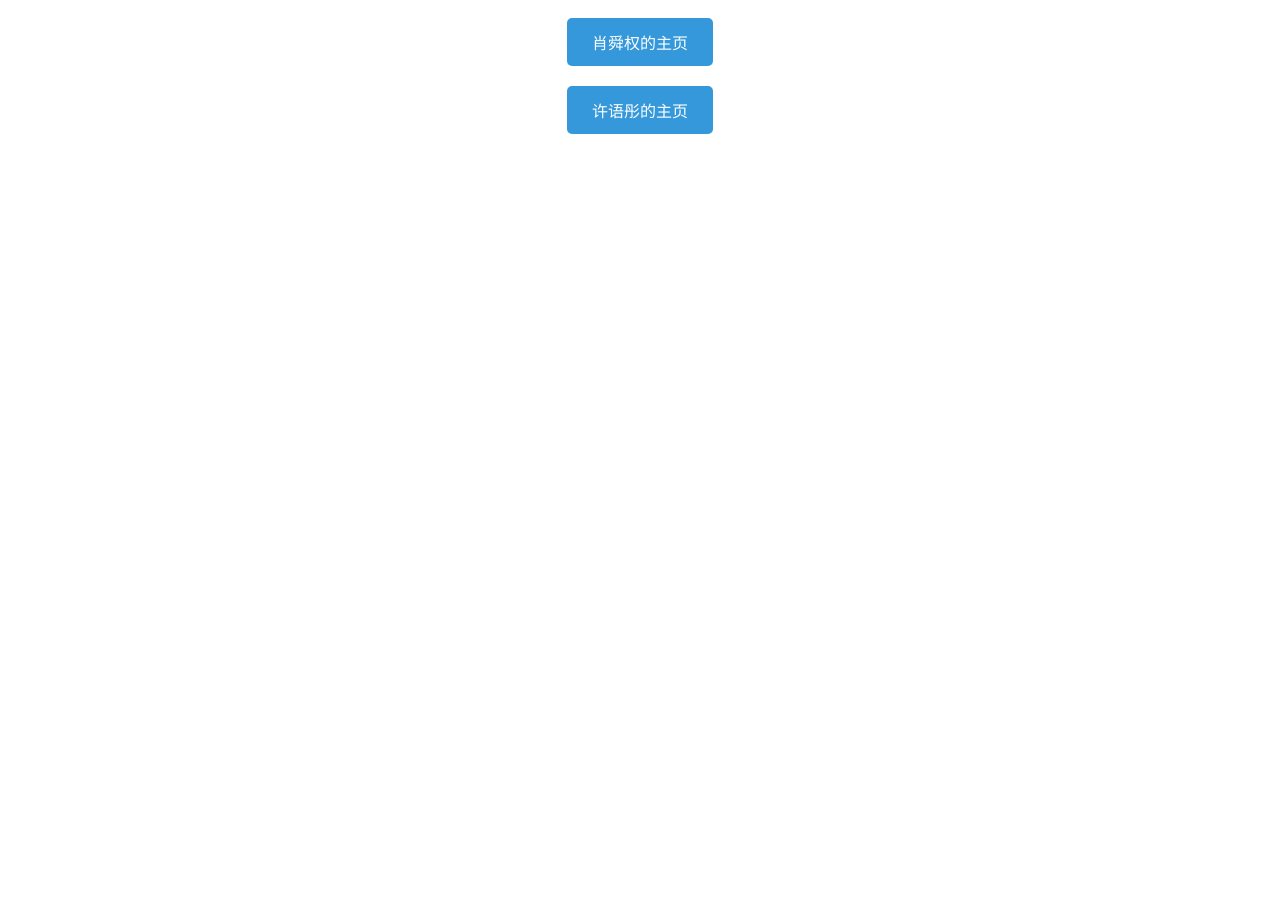
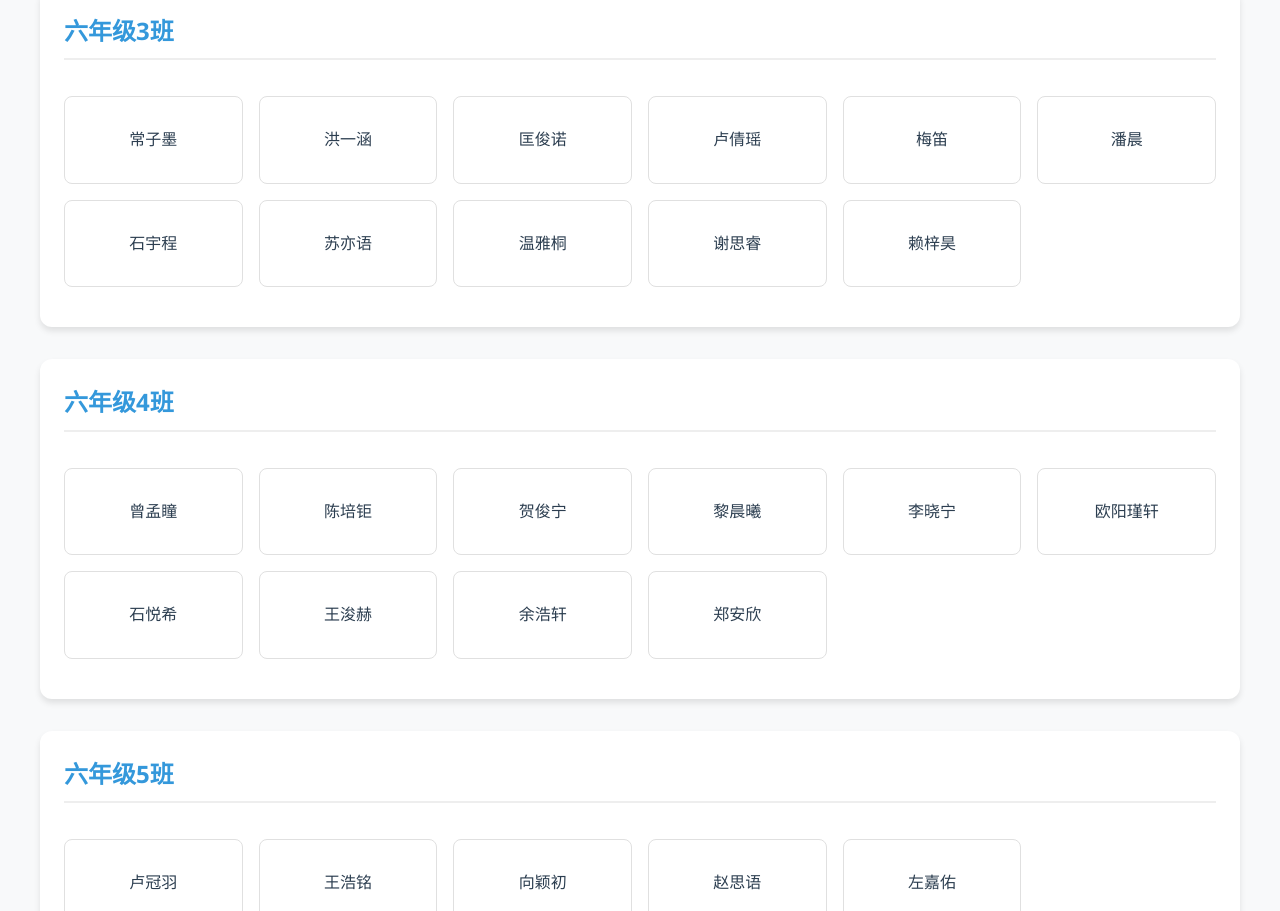
Before and after one commit to qqe3211457/test, a plain HTML site: page index.html in a window 1280 px wide. Shown: the part 167-1078 px from the top of the page. Before the commit the page ends 800 px from the top, so only its background shows below. Drawn offline with Linux system fonts and the light colour scheme.

Commit message:
Add files via upload

```diff
--- a/index.html
+++ b/index.html
@@ -2,36 +2,149 @@
 <html lang="zh-CN">
 <head>
     <meta charset="UTF-8">
-    <title>个人主页导航</title>
+    <title>学生信息导航系统</title>
     <style>
-        body { font-family: Arial, sans-serif; max-width: 800px; margin: 50px auto; }
-        h1 { color: #2c3e50; text-align: center; }
-        .nav-list { list-style: none; padding: 0; }
-        .nav-item { margin: 20px 0; text-align: center; }
-        a {
-            display: inline-block;
-            padding: 12px 25px;
-            background: #3498db;
-            color: white;
+        :root {
+            --primary-color: #2c3e50;
+            --secondary-color: #3498db;
+            --background: #f8f9fa;
+        }
+        body {
+            font-family: 'Segoe UI', system-ui, sans-serif;
+            line-height: 1.6;
+            margin: 0;
+            padding: 2rem;
+            background-color: var(--background);
+        }
+        .container {
+            max-width: 1200px;
+            margin: 0 auto;
+        }
+        .class-group {
+            background: white;
+            border-radius: 12px;
+            box-shadow: 0 4px 6px rgba(0,0,0,0.1);
+            margin-bottom: 2rem;
+            padding: 1.5rem;
+            transition: transform 0.2s;
+        }
+        .class-group:hover {
+            transform: translateY(-2px);
+        }
+        h1 {
+            color: var(--primary-color);
+            text-align: center;
+            margin-bottom: 2rem;
+            font-size: 2.5rem;
+        }
+        h2 {
+            color: var(--secondary-color);
+            margin-top: 0;
+            padding-bottom: 0.5rem;
+            border-bottom: 2px solid #eee;
+        }
+        .student-grid {
+            display: grid;
+            grid-template-columns: repeat(auto-fill, minmax(160px, 1fr));
+            gap: 1rem;
+            padding: 1rem 0;
+        }
+        .student-card {
+            display: flex;
+            align-items: center;
+            justify-content: center;
+            padding: 0.8rem;
+            background: #fff;
+            border-radius: 8px;
+            border: 1px solid #e0e0e0;
+            transition: all 0.3s cubic-bezier(0.4, 0, 0.2, 1);
             text-decoration: none;
-            border-radius: 5px;
-            transition: background 0.3s;
+            color: var(--primary-color);
+            min-height: 60px;
         }
-        a:hover { background: #2980b9; }
+        .student-card:hover {
+            border-color: var(--secondary-color);
+            box-shadow: 0 3px 12px rgba(52,152,219,0.2);
+            transform: translateY(-2px);
+        }
+        @media (max-width: 768px) {
+            body {
+                padding: 1rem;
+            }
+            .student-grid {
+                grid-template-columns: repeat(auto-fill, minmax(120px, 1fr));
+            }
+        }
     </style>
 </head>
 <body>
-    <h1>个人主页导航</h1>
-    <ul class="nav-list">
-        <li class="nav-item">
-            <a href="许语彤.html">林玟月的主页</a>
-        </li>
-        <li class="nav-item">
-            <a href="肖舜权.html">肖舜权的主页</a>
-        </li>
-        <li class="nav-item">
-            <a href="许语彤.html">许语彤的主页</a>
-        </li>
-    </ul>
+    <div class="container">
+        <h1>学生个人主页导航系统</h1>
+
+        <!-- 班级63 -->
+        <div class="class-group">
+            <h2>六年级3班</h2>
+            <div class="student-grid">
+                <a href="students/63常子墨.html" class="student-card">常子墨</a>
+                <a href="students/63洪一涵.html" class="student-card">洪一涵</a>
+                <a href="students/63匡俊诺.html" class="student-card">匡俊诺</a>
+                <a href="students/63卢倩瑶.html" class="student-card">卢倩瑶</a>
+                <a href="students/63梅笛.html" class="student-card">梅笛</a>
+                <a href="students/63潘晨.html" class="student-card">潘晨</a>
+                <a href="students/63石宇程.html" class="student-card">石宇程</a>
+                <a href="students/63苏亦语.html" class="student-card">苏亦语</a>
+                <a href="students/63温雅桐.html" class="student-card">温雅桐</a>
+                <a href="students/63谢思睿.html" class="student-card">谢思睿</a>
+                <a href="students/63赖梓昊.html" class="student-card">赖梓昊</a>
+            </div>
+        </div>
+
+        <!-- 班级64 -->
+        <div class="class-group">
+            <h2>六年级4班</h2>
+            <div class="student-grid">
+                <a href="students/64曾孟瞳.html" class="student-card">曾孟瞳</a>
+                <a href="students/64陈培钜.html" class="student-card">陈培钜</a>
+                <a href="students/64贺俊宁.html" class="student-card">贺俊宁</a>
+                <a href="students/64黎晨曦.html" class="student-card">黎晨曦</a>
+                <a href="students/64李晓宁.html" class="student-card">李晓宁</a>
+                <a href="students/64欧阳瑾轩.html" class="student-card">欧阳瑾轩</a>
+                <a href="students/64石悦希.html" class="student-card">石悦希</a>
+                <a href="students/64王浚赫.html" class="student-card">王浚赫</a>
+                <a href="students/64余浩轩.html" class="student-card">余浩轩</a>
+                <a href="students/64郑安欣.html" class="student-card">郑安欣</a>
+            </div>
+        </div>
+
+        <!-- 班级65 -->
+        <div class="class-group">
+            <h2>六年级5班</h2>
+            <div class="student-grid">
+                <a href="students/65卢冠羽.html" class="student-card">卢冠羽</a>
+                <a href="students/65王浩铭.html" class="student-card">王浩铭</a>
+                <a href="students/65向颖初.html" class="student-card">向颖初</a>
+                <a href="students/65赵思语.html" class="student-card">赵思语</a>
+                <a href="students/65左嘉佑.html" class="student-card">左嘉佑</a>
+            </div>
+        </div>
+
+        <!-- 班级66 -->
+        <div class="class-group">
+            <h2>六年级6班</h2>
+            <div class="student-grid">
+                <a href="students/66许语彤.html" class="student-card">许语彤</a>
+                <a href="students/66林玟月.html" class="student-card">林玟月</a>
+                <a href="students/66肖舜权.html" class="student-card">肖舜权</a>
+                <a href="students/66刘梓扬.html" class="student-card">刘梓扬</a>
+                <a href="students/66陈颖.html" class="student-card">陈颖</a>
+                <a href="students/66廖慧馨.html" class="student-card">廖慧馨</a>
+                <a href="students/66刘梓扬.html" class="student-card">刘梓扬</a>
+                <a href="students/66王梓瑶.html" class="student-card">王梓瑶</a>
+                <a href="students/66吴瀚哲.html" class="student-card">吴瀚哲</a>
+                <a href="students/66叶镇郝.html" class="student-card">叶镇郝</a>
+                <a href="students/66陈可萱.html" class="student-card">陈可萱</a>
+            </div>
+        </div>
+    </div>
 </body>
 </html>
```
